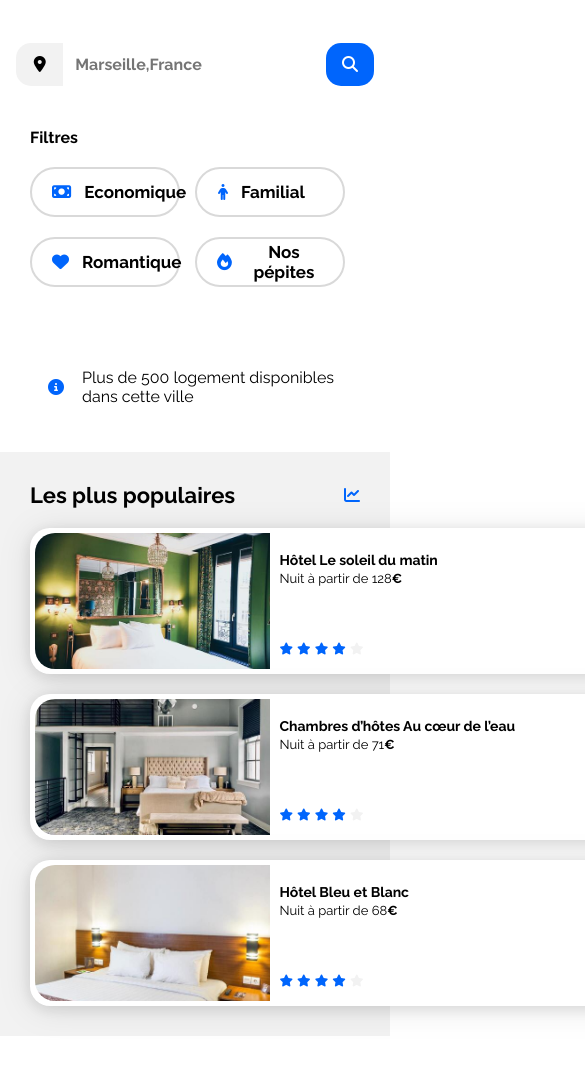
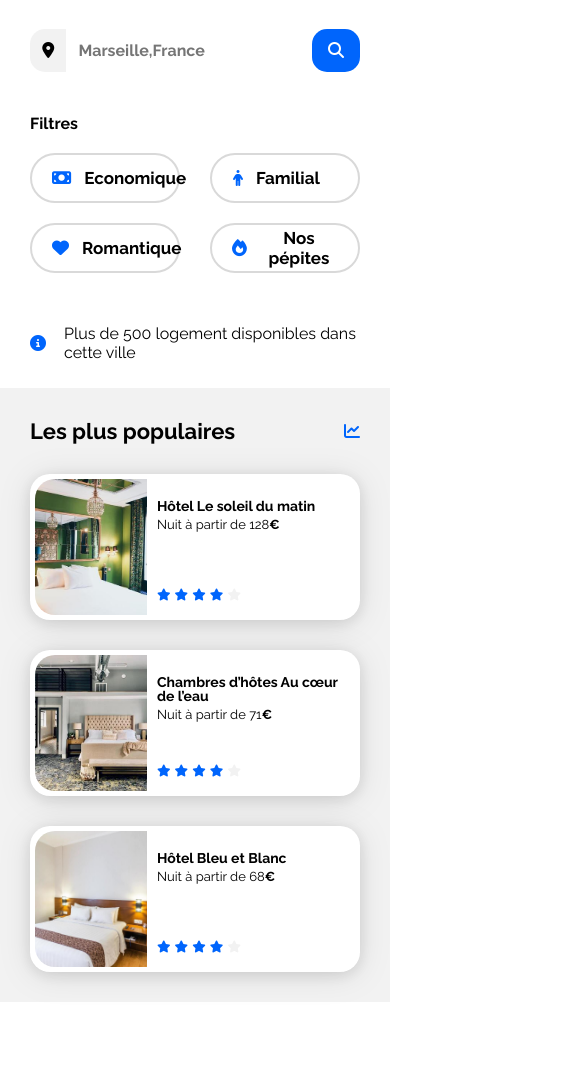
Before and after one commit to Yann-7/Booki, a plain HTML site: page index.html in a window 390 px wide. Shown: the part 309-1377 px from the top of the page, 585 px wide, since content can reach past the window. Drawn offline with Linux system fonts and the light colour scheme.

Commit message:
fin-de-pojet-soutenance

```diff
--- a/css/style.css
+++ b/css/style.css
@@ -23,12 +23,12 @@ body {
     padding-right: 50px;
     padding-left: 50px;
     font-family: 'Raleway', sans-serif;
-
 }
 ul {
     display: flex;
      list-style: none;
     padding: 15px;
+    margin-top:2px;
 }
 
 nav{
@@ -60,15 +60,11 @@ nav a:hover{
     display: flex;
     left: 1096px;
     gap: 68px;
-
 }
 
 .slogan{
     width:100%;
     gap: 8px;
-
-
-
 }
 
 h1 {
@@ -78,9 +74,6 @@ h1 {
 .barre-de-recherche {
     display:flex;
     padding-bottom: 15px;
-
-
-
 }
 i.fa-solid.fa-location-dot {
     width: 50px;
@@ -93,10 +86,6 @@ i.fa-solid.fa-location-dot {
     display: flex;
     justify-content: center;
     align-items: center;
-
-
-
-
 }
 input[type="text"] {
     font-weight: bold;
@@ -127,7 +116,6 @@ input[type="text"] {
     padding-bottom: 4px;
     border-radius: 25px;
     border-width: 2px;
-
 }
 
 .fa-solid.fa-person{
@@ -142,7 +130,6 @@ input[type="text"] {
     font-weight: 700;
     font-size: 16px;
     line-height: 100%;
-
 }
 .fa-solid.fa-heart{
     top: 41px;
@@ -152,7 +139,6 @@ input[type="text"] {
     padding-bottom: 4px;
     border-radius: 25px;
     border-width: 2px;
-
 }
 .fa-solid.fa-fire{
     top: 41px;
@@ -162,7 +148,6 @@ input[type="text"] {
     padding-bottom: 4px;
     border-radius: 25px;
     border-width: 2px;
-
 }
 
 b {
@@ -173,7 +158,6 @@ b {
        margin-top: 12px;
        padding-bottom: 15px;
        display: flex;
-
 }
 .filtres button{
     padding-top: 4px;
@@ -190,14 +174,9 @@ b {
     min-width:150px;
     max-width:250px;
     font-size:17px;
-
-
-
-
 }
 .filtres button:hover{
     background: #DEEBFF;
-
 }
 .information {
 
@@ -208,7 +187,6 @@ b {
 .fa-solid.fa-circle-info {
     padding: 18px;
     border-width: 1px;
-
 }
 .main-container {
     width: 100%;
@@ -222,7 +200,6 @@ a {
 }
 h4 {
     font-size: 22px;
-
 }
 .hebergements h4{
 margin-top: 0px;
@@ -252,7 +229,6 @@ margin-top: 0px;
 
 .carte-hebergements >a{
     width:calc(32% - 10px);
-
 }
 
 
@@ -271,7 +247,7 @@ margin-top: 0px;
     font-weight: 700;
     font-size: 16px;
     line-height: 100%;
-
+    margin-top:0px;
 }
 .euro {
     font-weight: 700;
@@ -290,7 +266,6 @@ margin-top: 0px;
     border-radius: 20px;
     padding: 30px;
     box-sizing: border-box;
-
 }
 
 /****** Hebergements ***********/
@@ -302,10 +277,6 @@ margin-top: 0px;
     margin-top: 30px;
     font-weight: bold;
 }
-
-
-
-
 
 /*
 
@@ -321,12 +292,9 @@ margin-top: 0px;
     display: flex;
     justify-content: space-between;
     align-items: center;
-
-
-
 }
 .populaires-cards >a{
-    margin-top:20px;
+    margin-top:30px;
     display:block;
 }
 
@@ -338,9 +306,6 @@ margin-top: 0px;
     padding-right: 5px;
     padding-bottom: 5px;
     box-shadow: 0px 3px 15px 0px #0000001A;
-
-
-
 }
 .populaires-cards .card:hover{
    transform: scale(1.05);
@@ -393,7 +358,6 @@ margin-top: 0px;
     padding: 0px;
     transition: transform 0.3s;
     height:auto;
-
 }
 .activites .card:hover {
     transform: scale(1.05);
@@ -403,7 +367,6 @@ margin-top: 0px;
     font-size: 16px;
     font-weight:700;
     padding:10px;
-
 }
 .activites img{
    width: 100%;
@@ -414,7 +377,6 @@ margin-top: 0px;
 footer{
     background: #F2F2F2;
     height:163px;
-
 }
 .footer-container{
     height: 163px;
@@ -427,7 +389,6 @@ footer{
 
 .footer-column {
     width: 33%;
-
 }
 
 .footer-column h3 {
@@ -442,12 +403,10 @@ font-weight: 400;
 font-size: 16px;
 line-height: 100%;
 flex-direction: column;
-
 }
 
 .footer-column ul li {
     margin-bottom: 8px;
-
 }
 
 .footer-column ul li a {
@@ -468,6 +427,11 @@ flex-direction: column;
 /* Medium devices (tablets, less/equal than 1024px) */
 @media (max-width: 1024px) {
 
+    body{
+        padding-right:0px;
+        padding-left:0px;
+    }
+
 
     .filtres{
         flex-direction:row;
@@ -476,7 +440,6 @@ flex-direction: column;
         margin-top:20px;
         gap:0px;
         display:block;
-
     }
 
     .filtres b{
@@ -497,15 +460,7 @@ flex-direction: column;
 
     .information{
         justify-content: flex-start;
-
     }
-
-
-
-
-
-
-
 
     .hebergements-and-populaires {
         flex-direction: column;
@@ -515,22 +470,17 @@ flex-direction: column;
 
     .hebergements {
         width: 100%;
-
     }
 
     .carte-hebergement{
         display: flex;
         justify-content: space-around;
-
     }
-
-
 
    .populaires {
         width: 100%;
         margin-top: 50px;
     }
-
 
     .populaires-cards {
         display: flex;
@@ -554,7 +504,6 @@ flex-direction: column;
 
     .activites-container{
         gap:0px;
-
     }
 
 
@@ -588,16 +537,10 @@ flex-direction: column;
     padding-right:0px;
     }
 
-
-
-
-
-
     .logo{
         width: 120px;
         margin: 0 auto;
         display: block;
-
     }
 
     .sous-barre-navigation{
@@ -614,13 +557,8 @@ flex-direction: column;
         display: contents;
     }
 
-
-
-
-
     ul {
         padding: 0px;
-
     }
 
     nav a{
@@ -632,7 +570,6 @@ flex-direction: column;
         color: black;
         position: relative;
         border-bottom: 1px solid #D9D9D9;
-
     }
 
     .nav a:hover {
@@ -656,33 +593,27 @@ flex-direction: column;
     padding:30px;
     }
 
-
-
-
     .btn-recherchetel {
     font-weight: bold;
     background-color: #0065FC;
     border: none;
     padding: 12px 16px;
     border-radius: 15px;
-
     }
 
     .btn-recherchetel i {
         font-size: 18px;
     }
 
-
     .barre-de-recherche{
         display: none;
         padding-left:0px;
     }
 
-
     .barre-de-recherchetel{
         display: flex;
         padding-left:30px;
-        padding: 0 16px;
+        padding-right:30px;
     }
 
     .barre-de-recherchetel input[type="text"] {
@@ -690,14 +621,12 @@ flex-direction: column;
         border-radius: 15px 0 0 15px;
         padding: 12px;
         font-size: 16px;
-        width:80%;
+        width:calc(100% + 98px );
     }
 
     .fa-solid.fa-magnifying-glass{
         font-size: 16px;
         color: white;
-
-
     }
 
 
@@ -706,6 +635,7 @@ flex-direction: column;
         margin-top: 12px;
         padding-bottom: 15px;
         display: flex;
+        justify-content: space-between;
     }
 
     .filtres button{
@@ -715,13 +645,13 @@ flex-direction: column;
         display: flex;
         align-items: center;
         gap: 8px;
+        margin-right:0px;
     }
 
     .filtres button.active {
         background-color: #DEEBFF;
         border-color: #0065FC;
     }
-
 
     .carte-hebergements{
         flex-direction: column;
@@ -740,8 +670,6 @@ flex-direction: column;
     }
         */****** General ***********/
 
-
-
     nav a{
         padding:15px;
         text-decoration:none;
@@ -751,13 +679,11 @@ flex-direction: column;
         border-top:none;
         border-bottom:3px solid #0065FC ;
         color: #0065FC;
-
     }
     .logo{
 
         width:79px;
         height:auto;
-
     }
 
 
@@ -766,15 +692,7 @@ flex-direction: column;
     .barre-de-recherche {
         display:flex;
         padding-bottom: 15px;
-
-
-
     }
-
-
-
-
-
 
     .btn-recherche{
         padding-top: 15px;
@@ -790,22 +708,22 @@ flex-direction: column;
         font-weight: bold;
     }
 
-
     .barre-de-recherche{
         display: none;
     }
 
-
     .information {
 
         display: flex;
-        padding:30px;
+        padding-left:30px;
+        padding-right:30px;
+        padding-bottom:10px;
     }
+
     .fa-solid.fa-circle-info {
         align-content: center;
-        padding: 18px;
+        padding-left:0px;
         border-width: 1px;
-
     }
 
     a {
@@ -815,10 +733,7 @@ flex-direction: column;
 
     h4 {
         font-size: 22px;
-
     }
-
-
 
     .card img{
         height:200px;
@@ -834,11 +749,6 @@ flex-direction: column;
 
     /****** Hebergements And Populaires ***********/
 
-
-
-
-
-
     .hebergements-and-populaires{
         display: flex;
         flex-direction: column-reverse;
@@ -847,14 +757,12 @@ flex-direction: column;
     /****** Hebergements ***********/
 
     section.hebergements{
-    box-sizing: content-box;
     background-color:white;
     }
 
     .carte-hebergements >a{
-        width:calc(100% - 50px );
+        width:100%
     }
-
 
     /****** Populaires ***********/
     .populaires {
@@ -869,12 +777,8 @@ flex-direction: column;
         padding-right: 5px;
         padding-bottom: 5px;
         box-shadow: 0px 3px 15px 0px #0000001A;
-        width:680px;
+        width:100%;
         height:146px;
-
-
-
-
     }
 
     .populaires-cards{
@@ -890,6 +794,9 @@ flex-direction: column;
         height: auto;
     }
 
+    .populaires-cards a{
+        width:100%;
+    }
 
     .populaires-cardscard-content {
         width: 67%;
@@ -898,10 +805,10 @@ flex-direction: column;
         flex-direction: column;
         justify-content: space-between;
     }
+
     .populaires-cards .card-title {
         margin-top: 10px;
         margin-bottom: 4px;
-
     }
     .populaires-cards .card-subtitle {
         margin: 0px;
@@ -914,27 +821,25 @@ flex-direction: column;
     .activites-container {
         gap: 20px;
         padding:30px;
+    }
 
-    }
     .activites .card {
         width:100%;
         overflow: hidden;
     }
+
     .activites .card:hover {
         transform: scale(1.05);
     }
     .activites .card-title {
         padding-left:30px;
-
     }
     .activites img{
        height:200px;
     }
 
-
     footer{
         height:auto;
-
     }
 
     .footer-column h3{
--- a/index.html
+++ b/index.html
@@ -9,7 +9,7 @@
     <link href="https://fonts.googleapis.com/css2?family=Raleway:wght@400;500;700&display=swap" rel="stylesheet">
     <link rel="stylesheet" href="https://cdnjs.cloudflare.com/ajax/libs/font-awesome/6.2.1/css/all.min.css"
         integrity="sha512-MV7K8+y+gLIBoVD59lQIYicR65iaqukzvf/nwasF0nqhPay5w/9lJmVM2hMDcnK1OnMGCdVK+iQrJ7lzPJQd1w=="
-        crossorigin="anonymous" referrerpolicy="no-referrer" />
+        crossorigin="anonymous" referrerpolicy="no-referrer">
     <link rel="stylesheet" href="css/style.css">
 </head>
 <body>
@@ -40,7 +40,7 @@
 
     <div class="barre-de-recherchetel">
         <i class="fa-solid fa-location-dot"></i>
-        <input type="text"placeholder="Marseille,France">
+        <input type="text" placeholder="Marseille,France">
         <button class="btn-recherchetel"><i class="fa-solid fa-magnifying-glass"></i></button>
     </div>
         <!-- filtre -->
@@ -157,10 +157,10 @@
                             </a>
                             <a href="#">
                                 <article class="card">
-                                    <img src="./img/hebergements/auberge-le panier.jpg" alt="Image de la chambre d'hôtel montrant un lit">
+                                    <img src="./img/hebergements/auberge-le-panier.jpg" alt="Image de la chambre d'hôtel montrant un lit">
                                     <div class="card-content">
                                         <div class="card-txt">
-                                            <h3 class="card-title">Hôtel Le soleil du matin</h3>
+                                            <h3 class="card-title">Auberge Le Panier</h3>
                                             <p class="card-subtitle">Nuit à partir de 23<span class="euro">€</span></p>
                                         </div>
                                         <div class="card-rating">
@@ -178,10 +178,8 @@
                                 </article>
                             </a>
                         </div>
-                        <a href="#">
 
-                      <a class="hebergements-a">Afficher plus</a>
-                  </a href="#">
+                        <a class="hebergements-a">Afficher plus</a>
 
                 </section>
 
@@ -195,7 +193,7 @@
                     <div class="populaires-cards">
                         <a href="#">
                             <article class="card">
-                                <img src="./img/hebergements/hôtel Le-soleil-du- matin.jpg" alt="Image de la chambre d'hôtel montrant un lit">
+                                <img src="./img/hebergements/hôtel-le-soleil-du-matin.jpg" alt="Image de la chambre d'hôtel montrant un lit">
                                 <div class="card-content">
                                     <div class="card-txt">
                                         <h3 class="card-title">Hôtel Le soleil du matin</h3>
@@ -268,7 +266,7 @@
                         <h3 class="card-title">Fort de Pomègues</h3>
                         </div>
                     <div class="card">
-                        <img src="./img/activites/parc-national-des calanques.jpg" alt="parc-national-des calanques.jpg">
+                        <img src="./img/activites/parc-national-des-calanques.jpg" alt="parc-national-des calanques">
                         <h3 class="card-title">Parc National des Calanques</h3>
                         </div>
                     <div class="card">
@@ -306,7 +304,7 @@
             </div>
         </div>
 
-            </div>
+
         </footer>
     </div>
 </body>
```
Also changed, not shown: img/activites/parc-national-des-calanques.jpg (renamed from img/activites/parc-national-des calanques.jpg), img/hebergements/auberge-le-panier.jpg (renamed from img/hebergements/auberge-le panier.jpg), img/hebergements/hôtel-le-soleil-du-matin.jpg (renamed from img/hebergements/hôtel Le-soleil-du- matin.jpg). Lines whose indentation alone changed are shown as unchanged.
